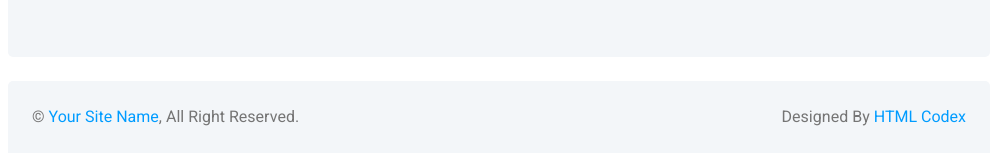
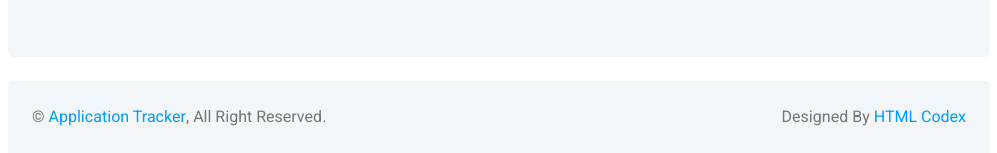
Before and after one commit to andre-fajar-n/Application-Tracker, a Django app: page / in a window 1280 px wide. Shown: the part 831-984 px from the top of the page, without its empty margins (266-1263 px from the left). Run offline with Django 4.2, Linux system fonts and the light colour scheme; the visitor is signed in with stand-in values (Sample User, id 1); parts of the project's set-up code (start-up, migrations or seed data) failed here and were passed over; some libraries are stand-ins or nearby versions.

Commit message:
feat(footer): change homepage url

```diff
--- a/application_tracker/templates/component/footer.html
+++ b/application_tracker/templates/component/footer.html
@@ -5,7 +5,7 @@
     <div class="bg-light rounded-top p-4">
         <div class="row">
             <div class="col-12 col-sm-6 text-center text-sm-start">
-                &copy; <a href="#">Your Site Name</a>, All Right Reserved.
+                &copy; <a href="{% url 'application_tracker:home' %}">Application Tracker</a>, All Right Reserved.
             </div>
             <div class="col-12 col-sm-6 text-center text-sm-end">
                 <!--/*** This template is free as long as you keep the footer author’s credit link/attribution link/backlink. If you'd like to use the template without the footer author’s credit link/attribution link/backlink, you can purchase the Credit Removal License from "https://htmlcodex.com/credit-removal". Thank you for your support. ***/-->
```
